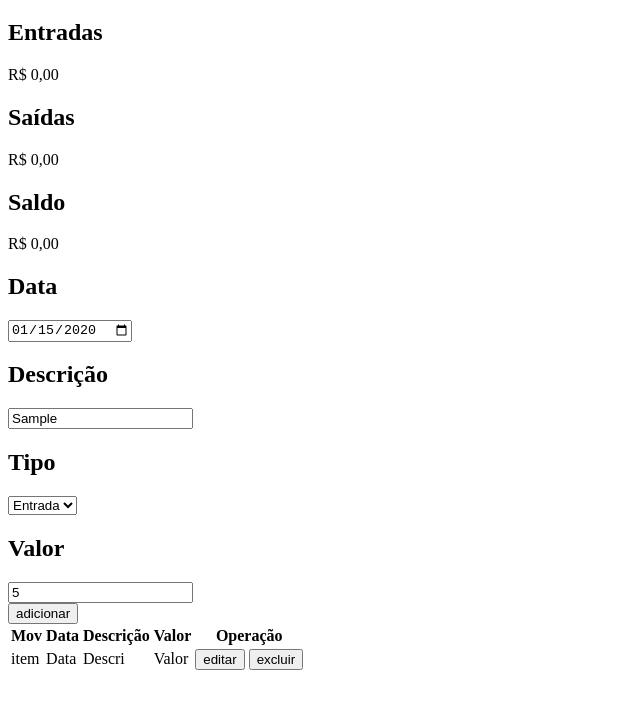
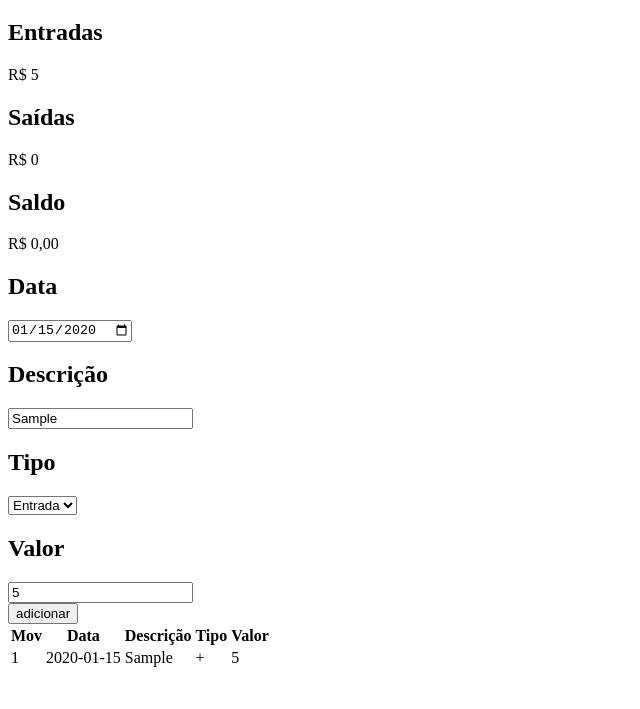
Before and after one commit to WilliamBritoFreitas/DashFIN, a plain HTML site: page index.html in a window 1280 px wide. Both pictures are taken after typing "2020-01-15", "Sample", "5" into the empty fields and a click on the button "adicionar". Shown: the part 61-770 px from the top of the page, without its empty margins (0-640 px from the left). Drawn offline with Linux system fonts and the light colour scheme.

Commit message:
commit 3

```diff
--- a/index.html
+++ b/index.html
@@ -1,6 +1,5 @@
 <!doctype html>
 <html lang="pt-br">
-
   <head>
     <meta charset="UTF-8" />
     <meta name="viewport" content="width=device-width, initial-scale=1.0" />
@@ -29,11 +28,11 @@
     <section>
       <div>
         <h2>Data</h2>
-      <input id="data_mov" type="Date">
+        <input id="data_mov" type="Date" />
       </div>
       <div>
         <h2>Descrição</h2>
-      <input id="descricao" type="text">
+        <input id="descricao" type="text" />
       </div>
       <div>
         <h2>Tipo</h2>
@@ -44,11 +43,9 @@
       </div>
       <div>
         <h2>Valor</h2>
-      <input id="valor" type="number" step="0.01" min="0.01" placeholder="0,00" lang="pt-BR">
+        <input id="valor" type="number" step="0.01" min="0.01" placeholder="0,00" lang="pt-BR" />
       </div>
-    <button type="button" id="bt_entrada">
-      adicionar
-    </button>
+      <button type="button" id="bt_entrada">adicionar</button>
     </section>
 
     <!-- Tabela -->
@@ -57,22 +54,12 @@
         <th>Mov</th>
         <th>Data</th>
         <th>Descrição</th>
+        <th>Tipo</th>
         <th>Valor</th>
-      <th>Operação</th>
       </tr>
-    <tr>
-      <td>item</td>
-      <td>Data</td>
-      <td>Descri</td>
-      <td>Valor</td>
-      <td>
-        <div>
-          <button>editar</button>
-          <button>excluir</button>
-        </div>
-      </td>
-    </tr>
+      <tbody id="corpo_tabela"></tbody>
     </table>
+
+    <script src="./scripts/Dashfin.js"></script>
   </body>
-
 </html>
--- a/scripts/Dashfin.js
+++ b/scripts/Dashfin.js
@@ -1,12 +1,50 @@
-const lista_movimentacao=[];
+const total_Entrada = document.getElementById("total_Entrada");
+const total_Saida = document.getElementById("total_Saida");
+const saldo_Final = document.getElementById("saldo_Final");
+
+const lista_movimentacao = [];
 
 const data_mov = document.getElementById("data_mov");
-const descricao = document.getElementById("descricao");
-const tipo_entrada = document.getElementById("tipo_entrada")
-const valor = document.getElementById("valor")
+const descri = document.getElementById("descricao");
+const tp_entrada = document.getElementById("tipo_entrada");
+const valor = document.getElementById("valor");
 
-function btn_acrescentar () {
-    const linha_mov [
+const bt_entrada = document.getElementById("bt_entrada");
 
-    ]
+function btn_acrescentar() {
+  console.log("botão");
+  const linha_mov = [data_mov.value, descri.value, tp_entrada.value, valor.value];
+  lista_movimentacao.unshift(linha_mov);
+  monta_tabela();
 }
+
+function monta_tabela() {
+  let tabela_tmp = document.getElementById("corpo_tabela");
+  let soma_entrada = 0;
+  let soma_saida = 0;
+
+  tabela_tmp.innerHTML = "";
+  let ind = 0;
+
+  lista_movimentacao.forEach(function (linha) {
+    ind += 1;
+    let html_linha = `<tr><td>${ind}</td>`;
+    linha.forEach(function (celula) {
+      html_linha += `<td>${celula}</td>`;
+    });
+    html_linha += "</tr>";
+    if (linha[2] === "+") {
+      soma_entrada += Number(linha[3]);
+    } else {
+      soma_saida += Number(linha[3]);
+    }
+
+    tabela_tmp.innerHTML += html_linha;
+  });
+
+  total_Entrada.innerText = soma_entrada;
+  total_Saida.innerText = soma_saida;
+  saldo_Final.innerText = soma_entrada - soma_saida;
+}
+
+bt_entrada.addEventListener("click", btn_acrescentar);
```
Lines whose indentation alone changed are shown as unchanged.
